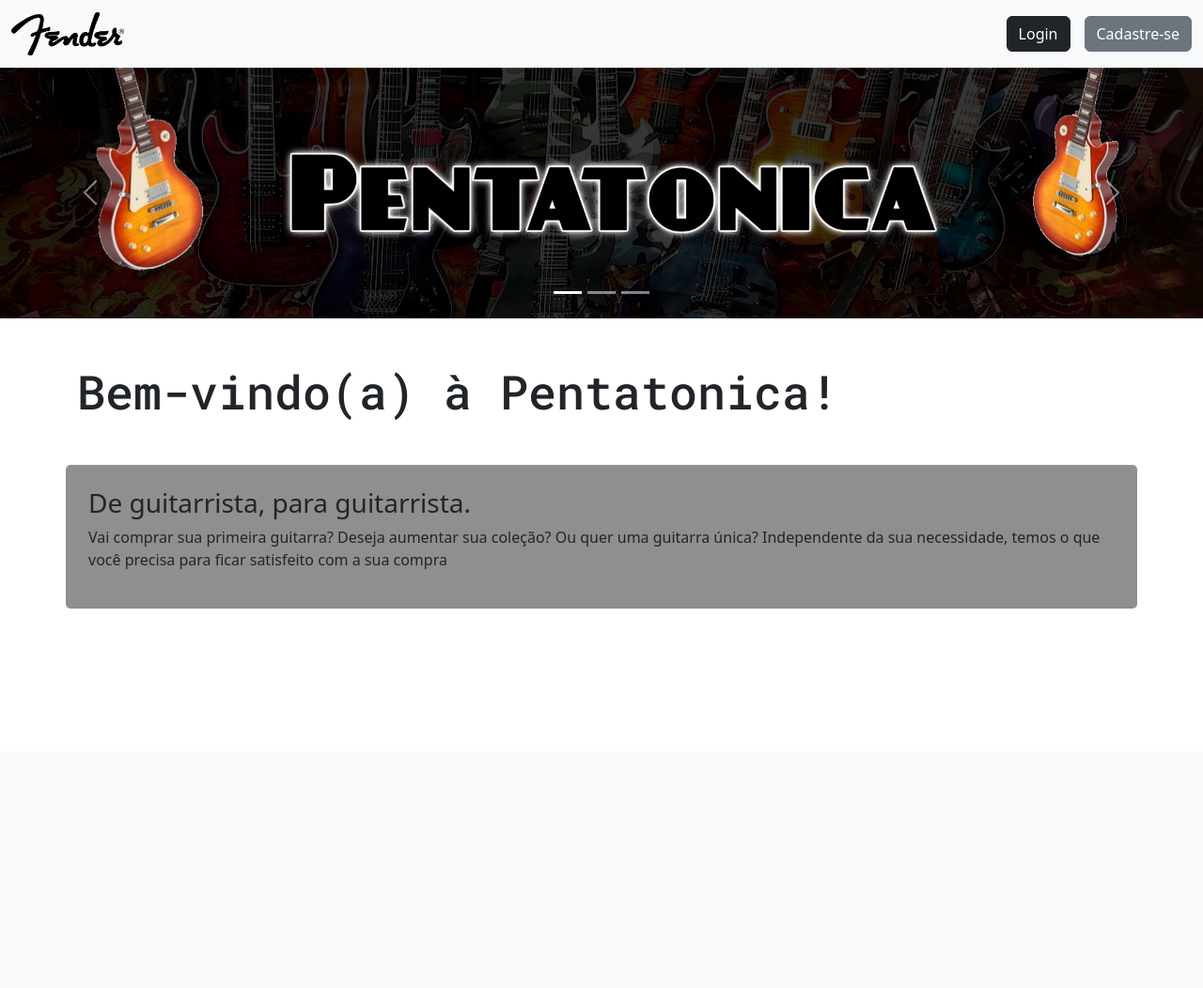
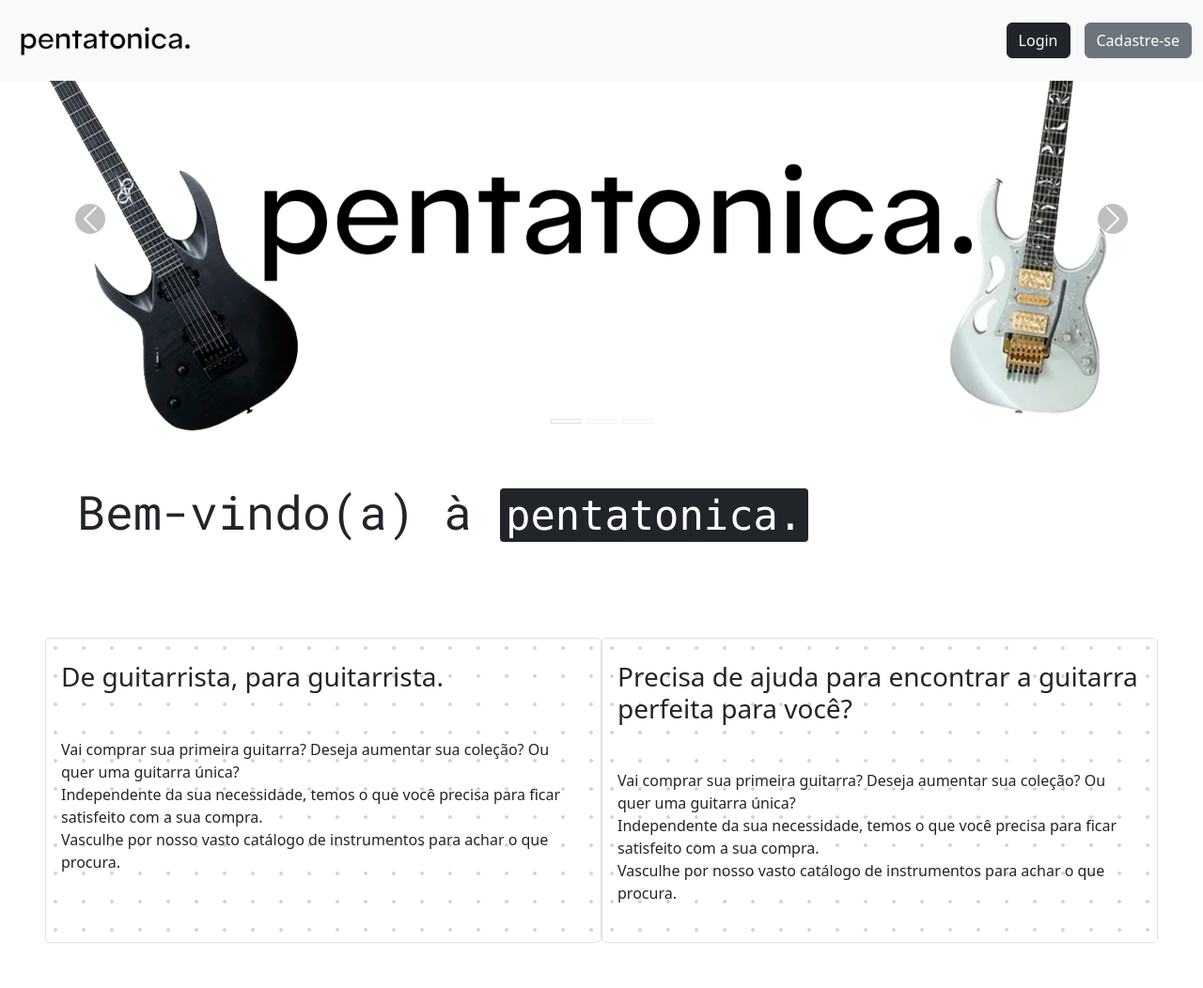
Before and after one commit to EnzoABarros/pentatonica, a PHP site: page / in a window 1280 px wide. Shown: the whole page at 94% size. Before the commit the page ends 648 px from the top, so only its background shows below. Run offline with PHP 8.4, Linux system fonts and the light colour scheme.

Commit message:
Imagens carrossel e alterações main.php

```diff
--- a/projeto/main.php
+++ b/projeto/main.php
@@ -12,10 +12,10 @@
     <title>Pentatonica</title>
 </head>
 <body>
-<nav class="navbar navbar-expand-sm bg-light navbar-light">
+<nav class="navbar navbar-expand-sm bg-light navbar-light fixed-top">
   <div class="container-fluid">
     <a class="navbar-brand" href="javascript:void(0)">
-        <img src="src/img/logo.png" alt="logo" style="width:120px;" href="main.php">
+        <img src="src/img/pentatonica.png" alt="logo" style="width:200px;" href="">
     </a>
     <button class="navbar-toggler" type="button" data-bs-toggle="collapse" data-bs-target="#mynavbar">
       <span class="navbar-toggler-icon"></span>
@@ -35,21 +35,21 @@
 
 <!-- Indicators/dots -->
 <div class="carousel-indicators">
-  <button type="button" data-bs-target="#demo" data-bs-slide-to="0" class="active"></button>
-  <button type="button" data-bs-target="#demo" data-bs-slide-to="1"></button>
-  <button type="button" data-bs-target="#demo" data-bs-slide-to="2"></button>
+  <button type="button" data-bs-target="#demo" data-bs-slide-to="0" class="active border"></button>
+  <button type="button" data-bs-target="#demo" data-bs-slide-to="1" class="border"></button>
+  <button type="button" data-bs-target="#demo" data-bs-slide-to="2" class="border"></button>
 </div>
 
 <!-- The slideshow/carousel -->
 <div class="carousel-inner">
   <div class="carousel-item active">
-    <img src="src/img/guitarras1.png.png" alt="Los Angeles" class="d-block w-100" style="width:50%;">
+    <img src="src/img/banner2.png" alt="Los Angeles" class="d-block w-100" style="width:50%;">
   </div>
   <div class="carousel-item">
-    <img src="src/img/guitarras1.png.png" alt="Chicago" class="d-block w-100" style="width:50%;">
+    <img src="src/img/banner1.png" alt="Chicago" class="d-block w-100" style="width:50%;">
   </div>
   <div class="carousel-item">
-    <img src="src/img/guitarras1.png.png" alt="New York" class="d-block w-100" style="width:50%;">
+    <img src="src/img/banner3.png" alt="New York" class="d-block w-100" style="width:50%;">
   </div>
 </div>
 
@@ -63,19 +63,32 @@
 </div>
 
 <div class="container">
-  <h1 class="h1 roboto-mono-fontelegal mt-5" style="font-size:50px;">Bem-vindo(a) à Pentatonica!</h1>
+  <h1 class="roboto-mono-fontelegal mt-5" style="font-size:50px;">Bem-vindo(a) à <kbd>pentatonica.<kbd></h1>
 </div>
 
-<div class="container-md mt-5 p-4 caixa">
-  <h3 class="h3">De guitarrista, para guitarrista.</h3>
-  <p>
-  Vai comprar sua primeira guitarra? Deseja aumentar sua coleção? Ou quer uma guitarra única? Independente da sua necessidade, temos o que você precisa para ficar
-  satisfeito com a sua compra
+<div class="d-flex justify-content-between py-5 px-5">
+  <div class="d-flex flex-column mt-5 py-4 caixa border">
+    <h3 class="h3 mb-5 ms-3">De guitarrista, para guitarrista.</h3>
+
+    <p class="mx-3">
+    Vai comprar sua primeira guitarra? Deseja aumentar sua coleção? Ou quer uma guitarra única? <br> Independente da sua necessidade, temos o que você precisa para ficar
+    satisfeito com a sua compra. <br> Vasculhe por nosso vasto catálogo de instrumentos para achar o que procura.
 
 
-  </p>
+    </p>
+  </div>
+
+  <div class="d-flex flex-column mt-5 py-4 caixa border">
+    <h3 class="h3 mb-5 ms-3">Precisa de ajuda para encontrar a guitarra <br> perfeita para você?</h3>
+
+    <p class="mx-3">
+    Vai comprar sua primeira guitarra? Deseja aumentar sua coleção? Ou quer uma guitarra única? <br> Independente da sua necessidade, temos o que você precisa para ficar
+    satisfeito com a sua compra. <br> Vasculhe por nosso vasto catálogo de instrumentos para achar o que procura.
+
+
+    </p>
+  </div>
 </div>
-
 
 </body>
 </html>
--- a/projeto/src/style.css
+++ b/projeto/src/style.css
@@ -6,7 +6,27 @@
   }
 
   .caixa {
-    background-color: #8f8f8f;
     border-radius: 5px;
+    background-color: #ffffff;
+    background-image: radial-gradient(rgba(12, 12, 12, 0.171) 2px, transparent 0);
+    background-size: 30px 30px;
+    background-position: -5px -5px;
+  }
 
-  }
+  .carousel-control-prev-icon,
+.carousel-control-next-icon {
+  background-color: rgba(0, 0, 0, 0.5); /* cor de fundo */
+  border-radius: 50%;
+  width: 40px;
+  height: 40px;
+  background-size: 50%; /* tamanho do ícone */
+  background-position: center;
+}
+
+.carousel-indicators [data-bs-target] {
+  background-color: #000000; /* azul Bootstrap */
+  width: 12px;
+  height: 12px;
+  opacity: 1;
+  transition: opacity 0.3s;
+}
```
Also changed, not shown: projeto/src/img/banner1.png (added), projeto/src/img/banner2.png (added), projeto/src/img/banner3.png (added), projeto/src/img/guitarras1.png.png (deleted), projeto/src/img/logo.png (deleted), projeto/src/img/pentatonica.png (added).
